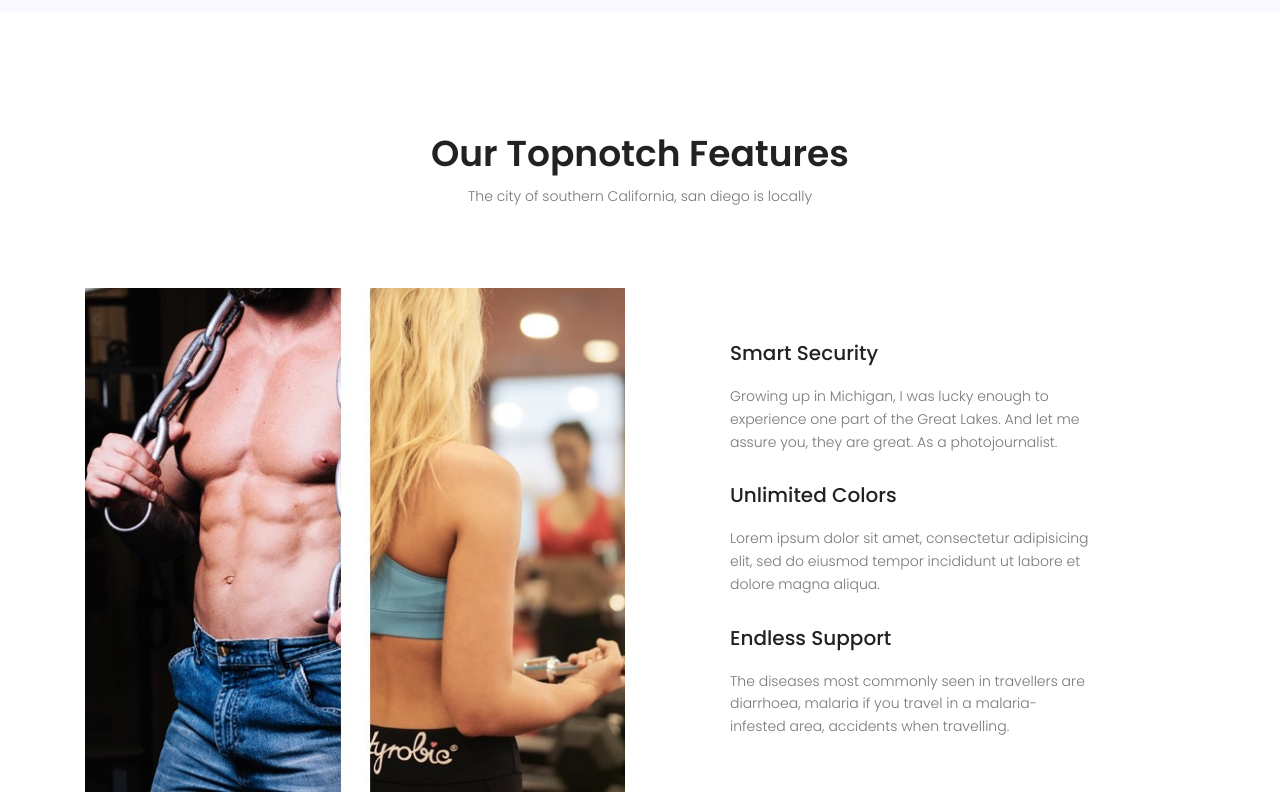
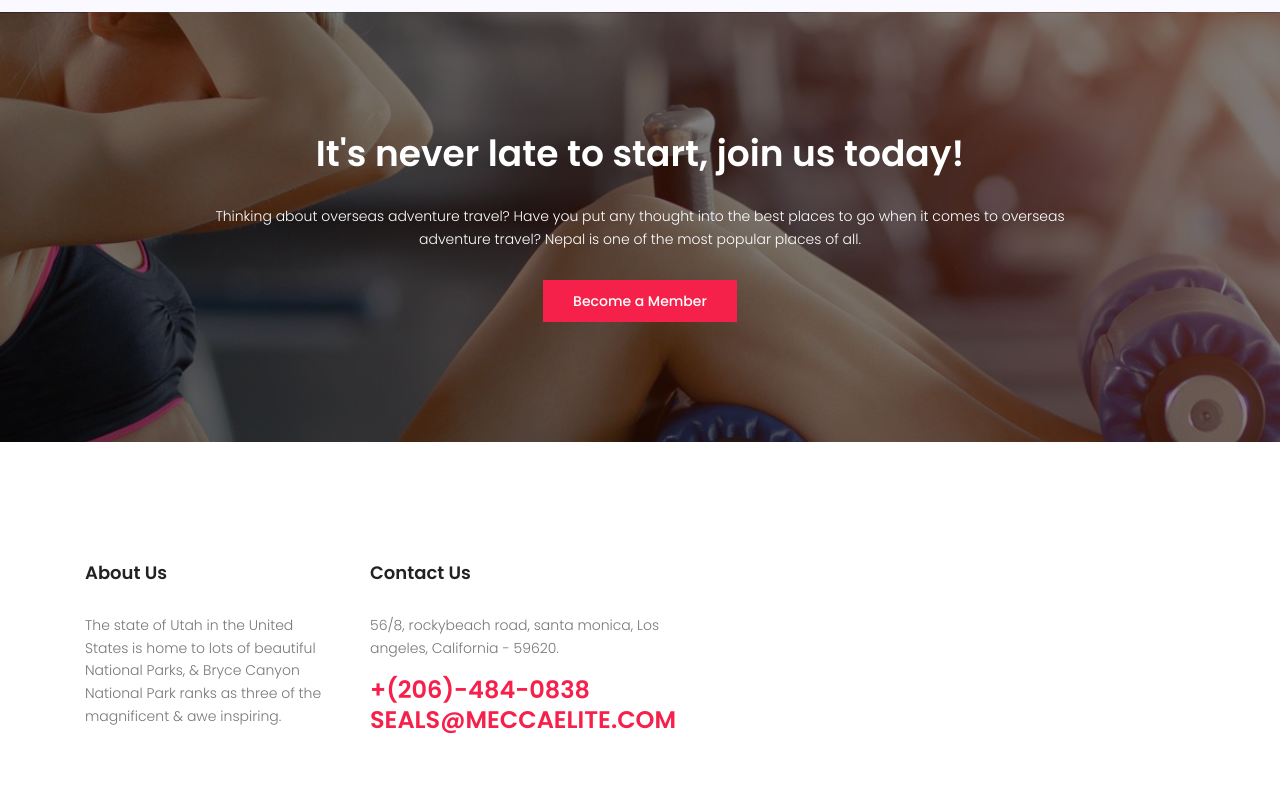
Before and after one commit to Ceesay19/Abdul-fitness-template, a plain HTML site: page services.html in a window 1280 px wide. Shown: the part 3780-4580 px from the top of the page. Drawn offline with nearby package versions, Linux system fonts and the light colour scheme; some packages are replaced by stand-ins of ours; a script that the page names is missing; files whose address does not match are found by name.

Commit message:
Update services.html

```diff
--- a/services.html
+++ b/services.html
@@ -225,43 +225,7 @@
 				</div>
 			</section>
 			<!-- End testomial Area -->
-
-			<!-- Start feature Area -->
-			<section class="feature-area section-gap">
-				<div class="container">
-					<div class="row section-title">
-						<h1>Our Topnotch Features</h1>
-						<p>The city of southern California, san diego is locally</p>
-					</div>
-					<div class="row justify-content-between align-items-center">
-						<div class="col-lg-6 feature-left">
-							<img class="img-fluid" src="img/f.jpg" alt="">
-						</div>
-						<div class="col-lg-6 feature-right">
-							<div class="single-feature">
-								<h4>Smart Security</h4>
-								<p>
-									Growing up in Michigan, I was lucky enough to experience one part of the Great Lakes. And let me assure you, they are great. As a photojournalist.
-								</p>
-							</div>
-							<div class="single-feature">
-								<h4>Unlimited Colors</h4>
-								<p>
-									Lorem ipsum dolor sit amet, consectetur adipisicing elit, sed do eiusmod tempor incididunt ut labore et dolore magna aliqua.
-								</p>
-							</div>
-							<div class="single-feature">
-								<h4>Endless Support</h4>
-								<p>
-									The diseases most commonly seen in travellers are diarrhoea, malaria if you travel in a malaria-infested area, accidents when travelling.
-								</p>
-							</div>
-						</div>
-					</div>
-				</div>
-			</section>
-			<!-- End feature Area -->
-			<!-- Start callto Area -->
+                        <!-- Start callto Area -->
 			<section class="callto-area section-gap relative">
 				<div class="overlay overlay-bg"></div>
 				<div class="container">
```
